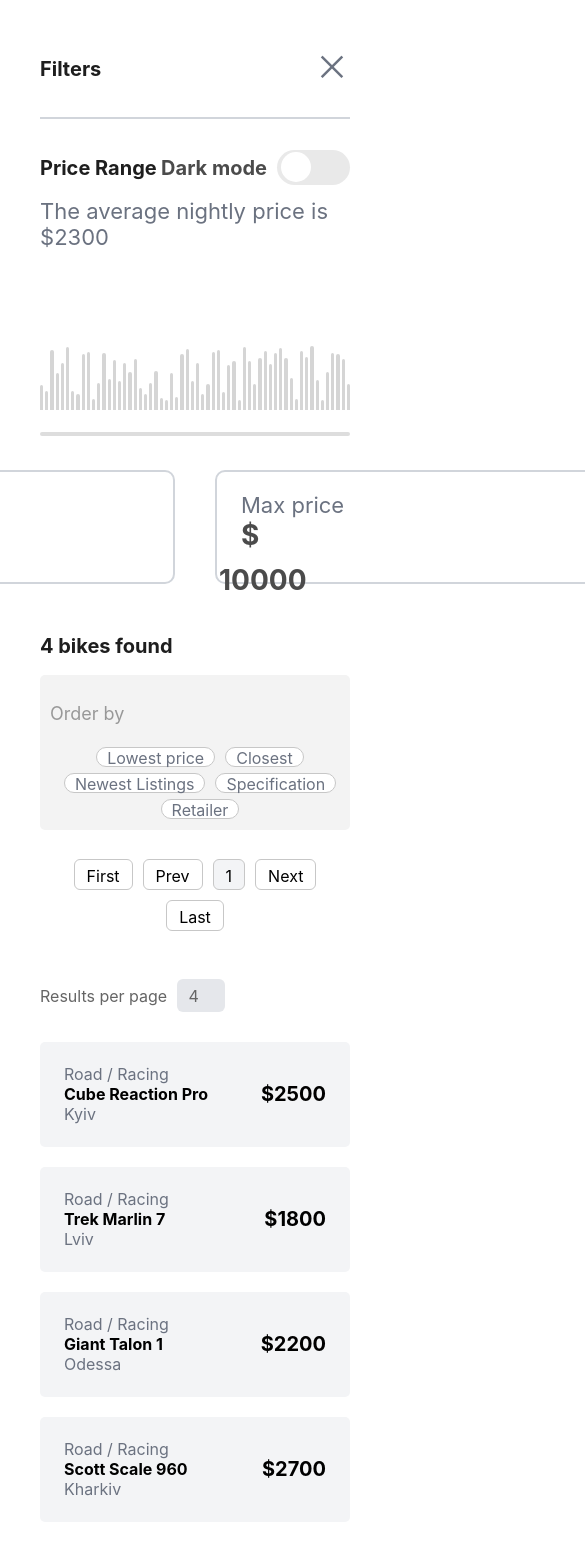
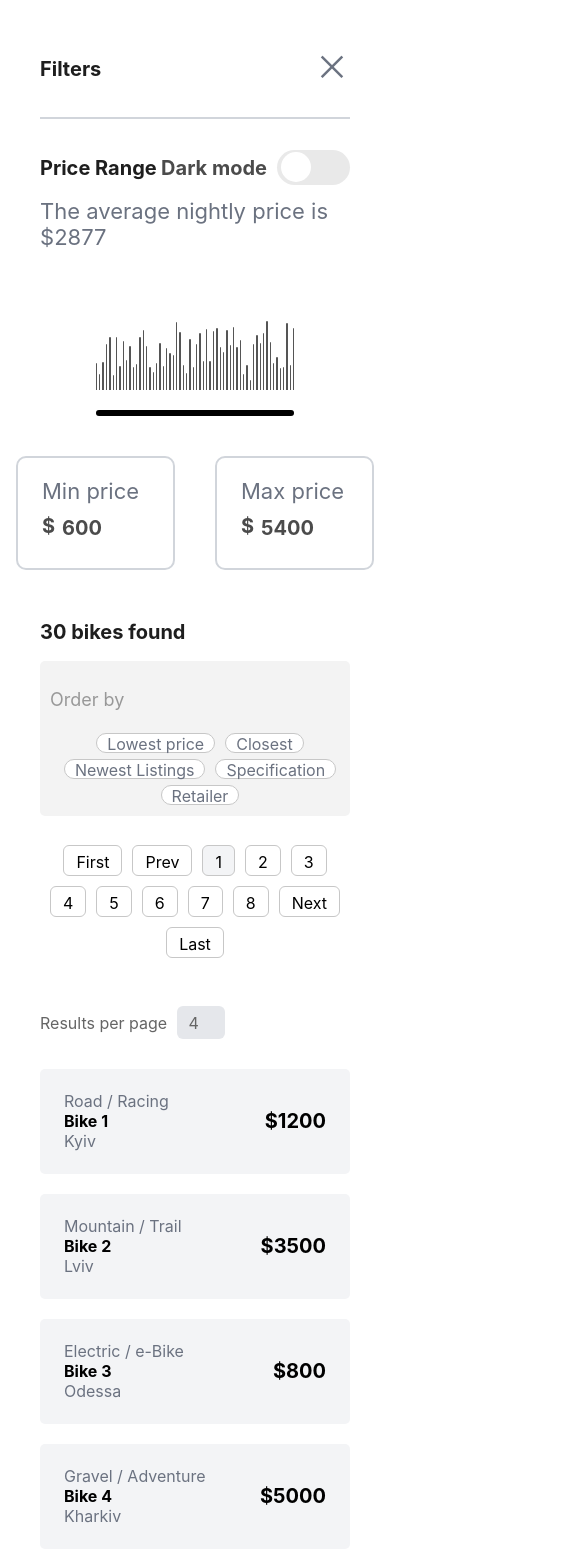
Before and after one commit to nastia7408/testTask, a React (Vite) app: page / in a window 390 px wide. Shown: the top 1562 px of the page, 585 px wide, since content can reach past the window. Built offline with nearby package versions, Linux system fonts and the light colour scheme.

Commit message:
Add histogram

```diff
--- a/src/App.tsx
+++ b/src/App.tsx
@@ -1,6 +1,7 @@
 import { useState } from 'react'
 import './App.css'
-import Dropdown from './Dropdown'
+import { bikes as bikeData } from './bikes';
+import HistogramSlider from './HistogramSlider';
 
 function App() {
   const [dark, setDark] = useState(false);
@@ -10,12 +11,7 @@
 
   const specs = ["Road / Racing", "Electric / e-Bike", "Mountain / Trail", "Gravel / Adventure", "Hubrid / Commuter"];
 
-  const [bikes] = useState([
-    { type: ["Road / Racing"], name: "Cube Reaction Pro", city: "Kyiv", price: 2500 },
-    { type: ["Road / Racing"], name: "Trek Marlin 7", city: "Lviv", price: 1800 },
-    { type: ["Road / Racing"], name: "Giant Talon 1", city: "Odessa", price: 2200 },
-    { type: ["Road / Racing"], name: "Scott Scale 960", city: "Kharkiv", price: 2700 },
-  ]);
+  const [bikes] = useState(bikeData);
 
   const [minPrice, setMinPrice] = useState<number | undefined>(0);
   const [maxPrice, setMaxPrice] = useState<number | undefined>(10000);
@@ -50,6 +46,10 @@
   const handleMaxPriceChange = (e: React.ChangeEvent<HTMLInputElement>) => {
     setMaxPrice(Number(e.target.value));
     setCurrentPage(1);
+  };
+  const handleHistogramChange = (min: number, max: number) => {
+    console.log('Selected range:', min, max);
+
   };
 
   const handleItemsPerPageChange = (e: React.ChangeEvent<HTMLInputElement>) => {
@@ -113,22 +113,15 @@
                 ? Math.round(filteredBikes.reduce((sum, bike) => sum + bike.price, 0) / filteredBikes.length)
                 : 0}
             </p>
-            <div className="histogram-container">
-              <div className="bars">
-                {Array.from({ length: 60 }).map((_, i) => (
-                  <div
-                    key={i}
-                    className="bar"
-                    style={{
-                      height: `${Math.random() * 60 + 10}px`,
+            <div className="histogram">
+              <HistogramSlider
+                bikes={bikes}
+                onChange={(minPriceFromSlider, maxPriceFromSlider) => {
+                  setMinPrice(minPriceFromSlider);
+                  setMaxPrice(maxPriceFromSlider);
+                  setCurrentPage(1);
                 }}
-                  ></div>
-                ))}
-              </div>
-
-              <div className="range-line">
-                <input type="range" min="0" max="100" defaultValue="50" className="range" />
-              </div>
+              />
 
             </div>
 
@@ -137,6 +130,7 @@
           <div className="conteinerprice">
             <div className="price">
               <p className="pricetext">Min price</p>
+              <div className="priceamount-wrapper">
                 <span className="currency">$</span>
                 <input
                   type="number"
@@ -145,8 +139,10 @@
                   className="priceamount-input"
                 />
               </div>
+            </div>
             <div className="price">
               <p className="pricetext">Max price</p>
+              <div className="priceamount-wrapper">
                 <span className="currency">$</span>
                 <input
                   type="number"
@@ -154,6 +150,7 @@
                   onChange={(e) => setMaxPrice(Number(e.target.value))}
                   className="priceamount-input"
                 />
+              </div>
             </div>
           </div>
         </section>
--- /dev/null
+++ b/src/HistogramSlider.css
@@ -0,0 +1,49 @@
+.histogram {
+  width: 80%;
+  margin: 40px auto;
+}
+
+.bars {
+  display: flex;
+  align-items: flex-end;
+  height: 100px;
+  gap: 2px;
+}
+
+.bar {
+  flex: 1;
+  border-radius: 2px 2px 0 0;
+  background: #d5d5d5;
+}
+
+.slider {
+  position: relative;
+  height: 6px;
+  margin-top: 20px;
+  background: #ddd;
+  border-radius: 3px;
+}
+
+.slider-track {
+  position: absolute;
+  height: 6px;
+  background: #000;
+  border-radius: 3px;
+  top: 0;
+}
+
+.handle {
+  position: absolute;
+  top: -7px;
+  width: 10px;
+  height: 20px;
+  background: transparent;
+  cursor: ew-resize;
+}
+
+.handle.left {
+  left: 0;
+}
+.handle.right {
+  right: 0;
+}
--- /dev/null
+++ b/src/HistogramSlider.tsx
@@ -0,0 +1,95 @@
+import { useState, useRef, useEffect } from 'react';
+import './HistogramSlider.css';
+
+interface Bike {
+    name: string;
+    price: number;
+}
+
+interface HistogramSliderProps {
+    bikes: Bike[];
+    onChange?: (min: number, max: number) => void;
+}
+
+const HistogramSlider = ({ bikes, onChange }: HistogramSliderProps) => {
+    const [min, setMin] = useState(0);
+    const [max, setMax] = useState(100);
+
+    const sliderRef = useRef<HTMLDivElement>(null);
+    const dragging = useRef<'left' | 'right' | null>(null);
+    const dragStartX = useRef(0);
+    const dragStartMin = useRef(0);
+    const dragStartMax = useRef(0);
+
+    const prices = bikes.map(b => b.price);
+    const minPrice = Math.min(...prices);
+    const maxPrice = Math.max(...prices);
+
+    const percentToPrice = (p: number) => Math.round(minPrice + (p / 100) * (maxPrice - minPrice));
+
+    useEffect(() => {
+        onChange?.(percentToPrice(min), percentToPrice(max));
+    }, [min, max]);
+
+    const onMouseDown = (e: React.MouseEvent, type: 'left' | 'right') => {
+        dragging.current = type;
+        dragStartX.current = e.clientX;
+        dragStartMin.current = min;
+        dragStartMax.current = max;
+        e.preventDefault();
+    };
+
+    const onMouseMove = (e: MouseEvent) => {
+        if (!dragging.current || !sliderRef.current) return;
+
+        const sliderWidth = sliderRef.current.offsetWidth;
+        const deltaPercent = ((e.clientX - dragStartX.current) / sliderWidth) * 100;
+
+        if (dragging.current === 'left') {
+            let newMin = Math.min(dragStartMin.current + deltaPercent, max - 1);
+            newMin = Math.max(newMin, 0);
+            setMin(newMin);
+        } else if (dragging.current === 'right') {
+            let newMax = Math.max(dragStartMax.current + deltaPercent, min + 1);
+            newMax = Math.min(newMax, 100);
+            setMax(newMax);
+        }
+    };
+
+    const onMouseUp = () => {
+        dragging.current = null;
+    };
+
+    document.onmousemove = onMouseMove;
+    document.onmouseup = onMouseUp;
+
+    return (
+        <div className="histogram">
+            <div className="bars">
+                {Array.from({ length: 60 }).map((_, i) => (
+                    <div
+                        key={i}
+                        className="bar"
+                        style={{
+                            height: `${Math.random() * 60 + 10}px`,
+                            backgroundColor: i >= min * 0.6 && i <= max * 0.6 ? '#555555' : '#d5d5d5',
+                        }}
+                    />
+                ))}
+            </div>
+
+
+            <div className="slider" ref={sliderRef}>
+                <div
+                    className="slider-track"
+                    style={{ left: `${min}%`, width: `${max - min}%` }}
+                >
+                    <div className="handle left" onMouseDown={(e) => onMouseDown(e, 'left')}></div>
+                    <div className="handle right" onMouseDown={(e) => onMouseDown(e, 'right')}></div>
+                </div>
+            </div>
+        </div>
+    );
+};
+
+export default HistogramSlider;
--- /dev/null
+++ b/src/bikes.ts
@@ -0,0 +1,87 @@
+export const bikes = [
+  { type: ["Road / Racing"], name: "Bike 1", city: "Kyiv", price: 1200 },
+  { type: ["Mountain / Trail"], name: "Bike 2", city: "Lviv", price: 3500 },
+  { type: ["Electric / e-Bike"], name: "Bike 3", city: "Odessa", price: 800 },
+  {
+    type: ["Gravel / Adventure"],
+    name: "Bike 4",
+    city: "Kharkiv",
+    price: 5000,
+  },
+  { type: ["Hybrid / Commuter"], name: "Bike 5", city: "Dnipro", price: 2100 },
+  { type: ["Road / Racing"], name: "Bike 6", city: "Vinnytsia", price: 4100 },
+  {
+    type: ["Mountain / Trail"],
+    name: "Bike 7",
+    city: "Chernihiv",
+    price: 2700,
+  },
+  { type: ["Electric / e-Bike"], name: "Bike 8", city: "Lutsk", price: 600 },
+  { type: ["Gravel / Adventure"], name: "Bike 9", city: "Rivne", price: 4800 },
+  {
+    type: ["Hybrid / Commuter"],
+    name: "Bike 10",
+    city: "Ivano-Frankivsk",
+    price: 3300,
+  },
+  { type: ["Road / Racing"], name: "Bike 11", city: "Ternopil", price: 900 },
+  { type: ["Mountain / Trail"], name: "Bike 12", city: "Kherson", price: 2500 },
+  {
+    type: ["Electric / e-Bike"],
+    name: "Bike 13",
+    city: "Mykolaiv",
+    price: 5200,
+  },
+  { type: ["Gravel / Adventure"], name: "Bike 14", city: "Sumy", price: 1500 },
+  {
+    type: ["Hybrid / Commuter"],
+    name: "Bike 15",
+    city: "Poltava",
+    price: 3800,
+  },
+  { type: ["Road / Racing"], name: "Bike 16", city: "Cherkasy", price: 2700 },
+  {
+    type: ["Mountain / Trail"],
+    name: "Bike 17",
+    city: "Zhytomyr",
+    price: 4300,
+  },
+  {
+    type: ["Electric / e-Bike"],
+    name: "Bike 18",
+    city: "Chernivtsi",
+    price: 2000,
+  },
+  {
+    type: ["Gravel / Adventure"],
+    name: "Bike 19",
+    city: "Kropyvnytskyi",
+    price: 3100,
+  },
+  { type: ["Hybrid / Commuter"], name: "Bike 20", city: "Kharkiv", price: 700 },
+  { type: ["Road / Racing"], name: "Bike 21", city: "Kyiv", price: 2900 },
+  { type: ["Mountain / Trail"], name: "Bike 22", city: "Lviv", price: 4600 },
+  { type: ["Electric / e-Bike"], name: "Bike 23", city: "Odessa", price: 1200 },
+  {
+    type: ["Gravel / Adventure"],
+    name: "Bike 24",
+    city: "Kharkiv",
+    price: 5400,
+  },
+  { type: ["Hybrid / Commuter"], name: "Bike 25", city: "Dnipro", price: 3600 },
+  { type: ["Road / Racing"], name: "Bike 26", city: "Vinnytsia", price: 1800 },
+  {
+    type: ["Mountain / Trail"],
+    name: "Bike 27",
+    city: "Chernihiv",
+    price: 4700,
+  },
+  { type: ["Electric / e-Bike"], name: "Bike 28", city: "Lutsk", price: 900 },
+  { type: ["Gravel / Adventure"], name: "Bike 29", city: "Rivne", price: 3900 },
+  {
+    type: ["Hybrid / Commuter"],
+    name: "Bike 30",
+    city: "Ivano-Frankivsk",
+    price: 2500,
+  },
+];
--- a/src/index.css
+++ b/src/index.css
@@ -113,12 +113,17 @@
   font-size: 28px;
   color: #4b4b4b;
   font-weight: bold;
-  margin: 10px 14px 14px 0px;
+  margin: 10px 10px 10px 0px;
 }
 .priceamount-input::-webkit-outer-spin-button,
 .priceamount-input::-webkit-inner-spin-button {
   -webkit-appearance: none;
   margin: 0;
+}
+.priceamount-wrapper {
+  display: flex;
+  align-items: center;
+  gap: 5px;
 }
 
 body.dark-mode {
@@ -149,18 +154,39 @@
       color: #989898;
     }
   }
+  .slider-track {
+    background: #edeeef;
+  }
+  .slider {
+    background: #575757;
+  }
+  .priceamount-input {
+    border: none;
+    outline: none;
+    background: none;
+    width: auto;
+    color: #4b4b4b;
+  }
+  input {
+    background-color: #1c1b1b;
+    color: #edeeef;
+    border: 1px solid #575757;
+  }
+
   .pages {
     button {
       background-color: #1c1b1b;
       border: 1px solid#575757;
       color: #575757;
     }
+    button:hover {
+      background-color: #f3f4f6;
+    }
+    button.active {
+      background-color: #f3f4f6;
+    }
   }
-  input {
-    background-color: #1c1b1b;
-    color: #575757;
-    border: 1px solid #575757;
-  }
+
   .biketype {
     color: #6b7280;
   }
@@ -174,61 +200,6 @@
 }
 
 /* Histogram*/
-
-.histogram-container {
-  position: relative;
-  width: 100%;
-  max-width: 900px;
-  margin: 60px auto;
-}
-
-.bars {
-  display: flex;
-  align-items: flex-end;
-  justify-content: center;
-  height: 100px;
-  gap: 2px;
-}
-
-.bar {
-  width: 6px;
-  background: #d5d5d5;
-  border-radius: 2px 2px 0 0;
-}
-
-.range-line {
-  position: absolute;
-  bottom: -20px;
-  width: 100%;
-  display: flex;
-  justify-content: center;
-}
-
-.range {
-  position: absolute;
-  width: 100%;
-  -webkit-appearance: none;
-  background: transparent;
-  pointer-events: none;
-}
-
-.range::-webkit-slider-runnable-track {
-  height: 4px;
-  background: #ddd;
-  border-radius: 2px;
-}
-.range::-webkit-slider-thumb {
-  -webkit-appearance: none;
-  appearance: none;
-  width: 0;
-  height: 0;
-}
-
-.range::-moz-range-thumb {
-  width: 0;
-  height: 0;
-  border: none;
-}
 
 .bikesfound {
   text-align: left;
@@ -431,4 +402,18 @@
     flex-direction: column;
     align-items: flex-start;
   }
+
+  .price {
+    width: 50%;
+  }
+
+  .currency {
+    font-size: 20px;
+  }
+  .priceamount-input {
+    font-size: 20px;
+  }
+  .priceamount-wrapper {
+    justify-content: flex-start;
+  }
 }
```
Also changed, not shown: src/Dropdown.css (deleted, +0 -54 lines), src/Dropdown.tsx (deleted, +0 -28 lines). Lines whose indentation alone changed are shown as unchanged.
